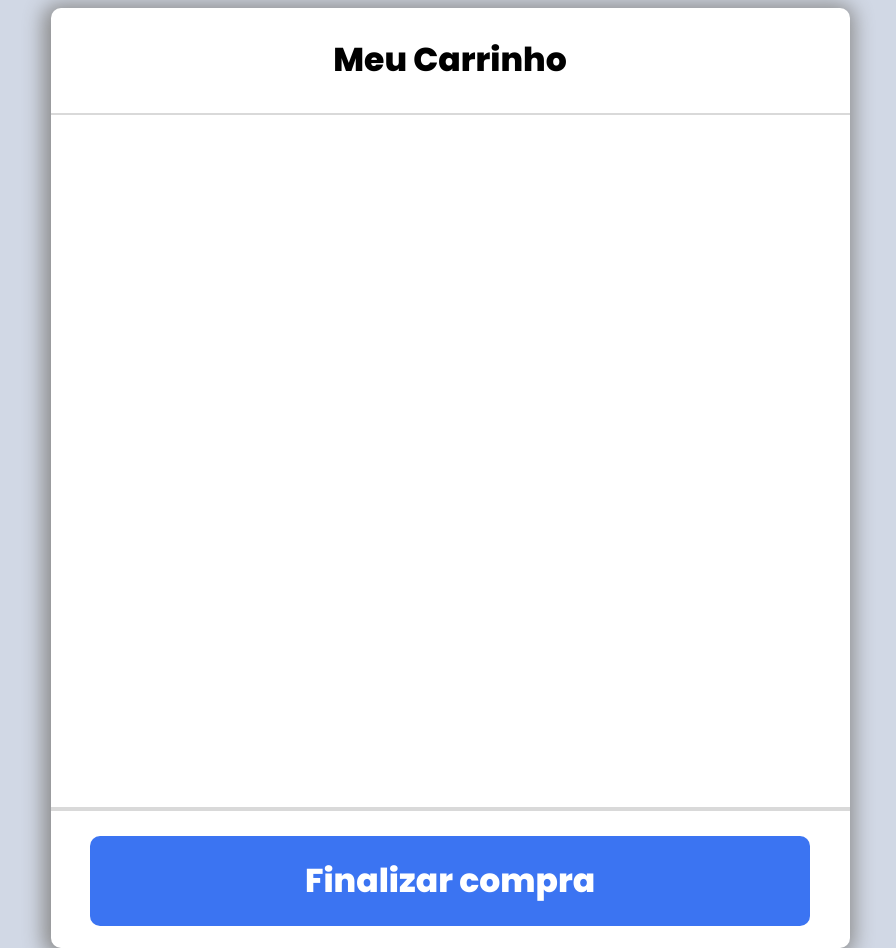
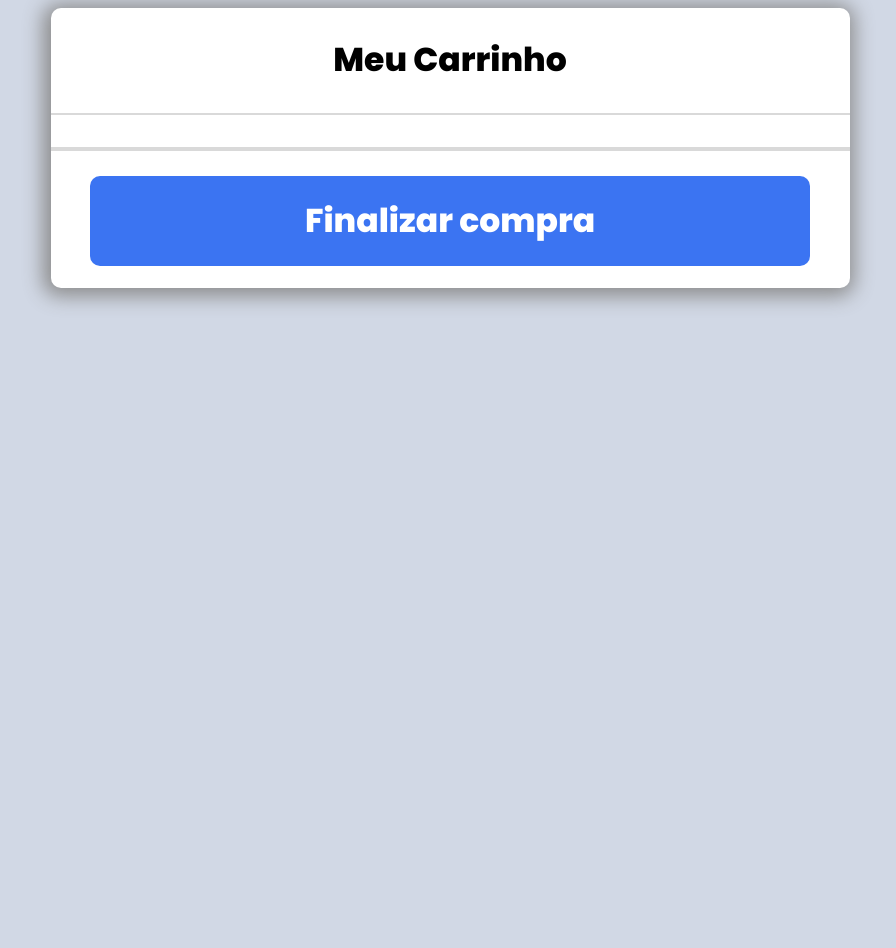
Before and after one commit to ccesaralvest/teste-codeby-v2, a plain HTML site: page index.html in a window 1280 px wide. Shown: the top 948 px of the page, without its empty margins (190-1086 px from the left). After the commit the page ends 800 px from the top, so only its background shows below. Drawn offline with Linux system fonts and the light colour scheme; no server answers.

Commit message:
Set a  max-height to dataProducts

```diff
--- a/assets/css/styles.css
+++ b/assets/css/styles.css
@@ -59,7 +59,7 @@ p {
 }
 .miniCartItems {
     overflow: scroll;
-    height: 660px;
+    max-height: 660px;
     max-width: 100%;
     padding-left: 0px;
 }
```
